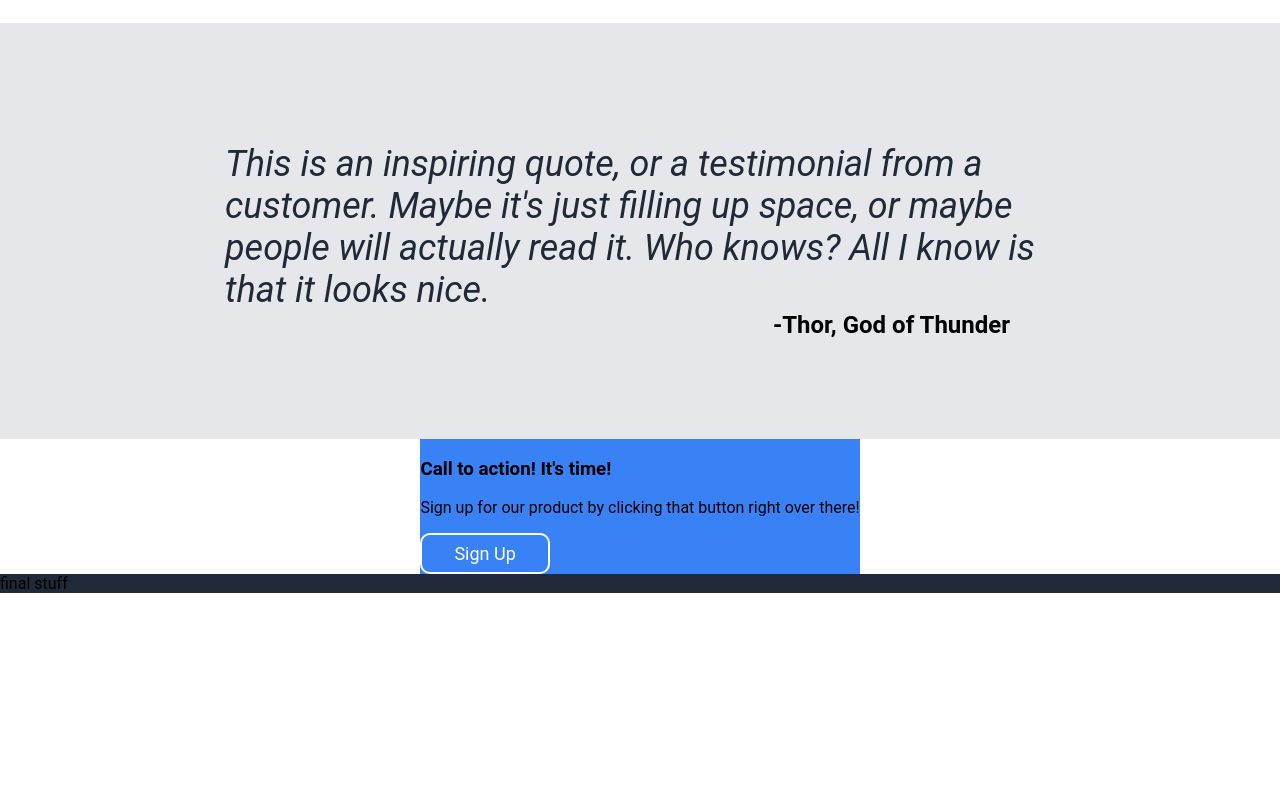
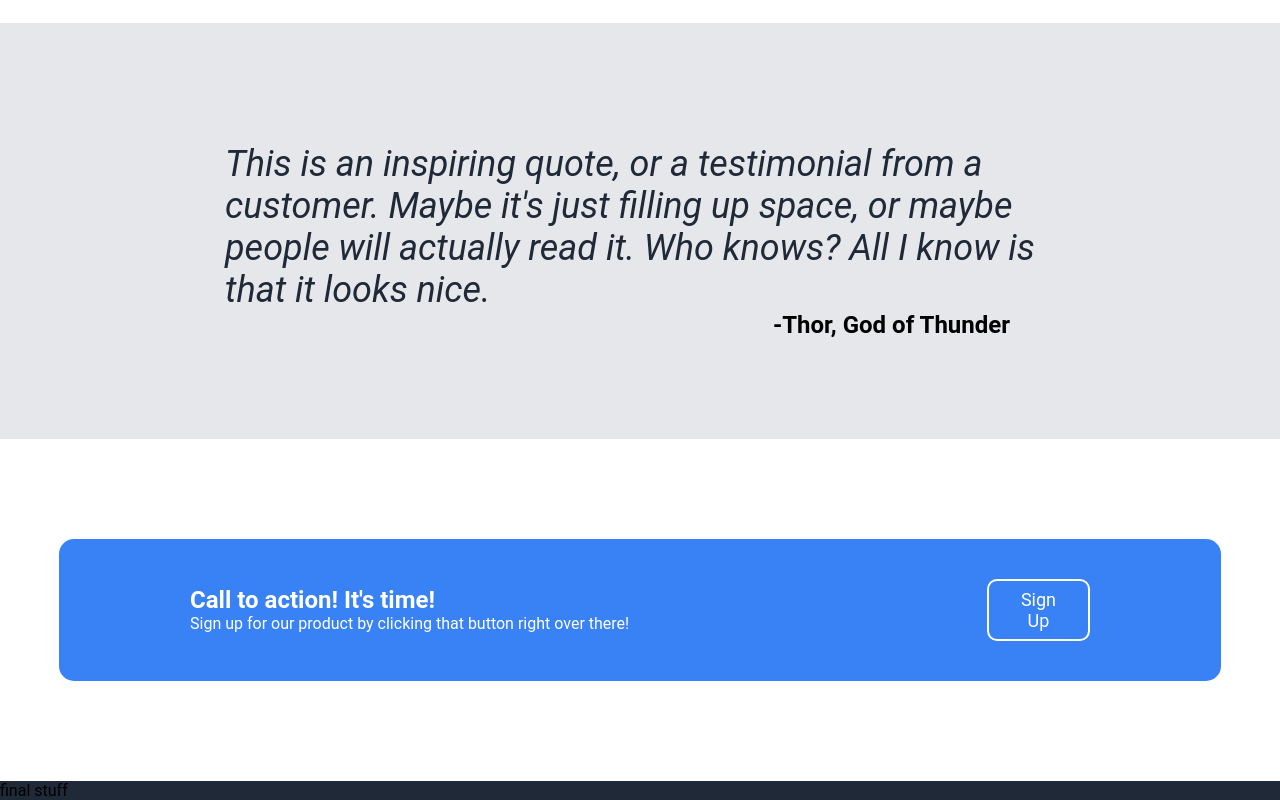
Before and after one commit to Allan-Flower/landing-page, a plain HTML site: page index.html in a window 1280 px wide. Shown: the part 943-1743 px from the top of the page. Before the commit the page ends 1536 px from the top, so only its background shows below. Drawn offline with Linux system fonts and the light colour scheme.

Commit message:
format call-to-action section

```diff
--- a/index.html
+++ b/index.html
@@ -56,11 +56,13 @@
     </div>
     <div class="call-to-action">
         <div class="cta-background">
-            <div class="cta-left">
-                <h3 class="cta-title">Call to action! It's time!</h3>
-                <p>Sign up for our product by clicking that button right over there!</p>
+            <div class="cta-container">
+                <div class="cta-left">
+                    <h3 class="cta-title">Call to action! It's time!</h3>
+                    <p class="cta-text">Sign up for our product by clicking that button right over there!</p>
+                </div>
+                <button id="bottom">Sign Up</button>
             </div>
-            <button id="bottom">Sign Up</button>
         </div>
     </div>
     <div class="footer">
--- a/styles.css
+++ b/styles.css
@@ -159,16 +159,43 @@ button{
     display: flex;
     justify-content: center;
     align-items: center;
+    color: white;
+    padding: 100px 10px;
 }
 
 .cta-background{
     background-color: #3882F6;
+    width: 1042px;
+    padding: 40px 60px;
+    border-radius: 15px;
+    display: flex;
+    justify-content:center;
+    margin: 0 10px;
+}
+
+.cta-container{
+    display: flex;
+    align-items: center;
+    justify-content: space-around;
+    max-width: 900px;
+    flex: 1;
+}
+
+.cta-title{
+    font-size: 24px;
+    margin: 0;
+}
+
+.cta-left p{
+    margin: 0;
+}
+
+#bottom{
+    border: 2px solid white;
+    flex: 0 0 0;
+    margin-left: auto;
 }
 
 .footer{
     background-color: #1F2937;
 }
-
-#bottom{
-    border: 2px solid white;
-}
```
